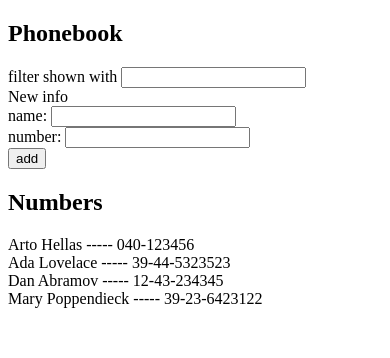
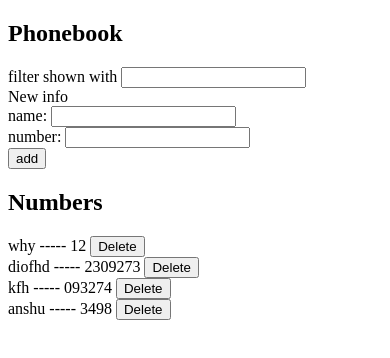
Before and after one commit to uday2005/fullstackonline-2025, a React (Vite) app in the folder part2/thephonebook/: page / in a window 390 px wide. Shown: the top 358 px of the page. Built offline with nearby package versions, Linux system fonts and the light colour scheme; data requests are answered from the project's data file.

Commit message:
done 2.12 to 2.15 the phonebook

```diff
--- a/part2/thephonebook/db.json
+++ b/part2/thephonebook/db.json
@@ -1,24 +1,24 @@
 {
-  "persons":[
+  "persons": [
     {
-      "name": "Arto Hellas",
-      "number": "040-123456",
-      "id": "1"
+      "name": "why",
+      "number": "12",
+      "id": "2a6c"
     },
     {
-      "name": "Ada Lovelace",
-      "number": "39-44-5323523",
-      "id": "2"
+      "id": "7055",
+      "name": "diofhd",
+      "number": "2309273"
     },
     {
-      "name": "Dan Abramov",
-      "number": "12-43-234345",
-      "id": "3"
+      "id": "c249",
+      "name": "kfh",
+      "number": "093274"
     },
     {
-      "name": "Mary Poppendieck",
-      "number": "39-23-6423122",
-      "id": "4"
+      "id": "ee23",
+      "name": "anshu",
+      "number": "3498"
     }
   ]
 }
--- a/part2/thephonebook/src/App.jsx
+++ b/part2/thephonebook/src/App.jsx
@@ -1,48 +1,104 @@
 import { useState , useEffect } from 'react'
-import reactLogo from './assets/react.svg'
-import viteLogo from '/vite.svg'
-import axios from 'axios'
 import Filter from './components/Filter';
 import PersonForm from './components/PersonForm';
 import Persons from './components/Persons';
 
+import personService from './services/persons';
+
+
 const App = () => {
   const [persons, setPersons] = useState([])
 
-  const hook = () => {
-    axios
-          .get("http://localhost:3001/persons")
-          .then(response => {
-            console.log("resposne fulfilled" ,response )
-            setPersons(response.data)
-          })
+  const fetchPersons = () => {
+        personService
+        .getAll()
+        .then(person => setPersons(person))
+          // .get("http://localhost:3001/persons")
+          // .then(response => {
+          //   console.log("resposne fulfilled" ,response )
+          //   setPersons(response.data)
+          // })
+  }
 
+
+  useEffect(fetchPersons , []);
+
+  const handleClick = (id) => {
+
+      if (window.confirm("Do you want to delete this user")) {
+          personService
+          .deleteP(id) // return the promise to delete
+          .then(() => {
+          setPersons(prev => prev.filter(p => p.id !== id)) // filter out the persons which is not with id it is being deletd
+                        })
+      } else {
+        return ;
+      }
   }
-  useEffect(hook , []);
 
+
+
+  // useEffect(deletePerson , [])
   const addPerson = (event) => {
     event.preventDefault();
-
-    const isAlready = persons.some(person => person.name === newName)
-      // we using some here as it is non-mutable  it means it does not change the array.
-      if (isAlready=== true){
-        alert(newName + " is already added to phonebook")
-        return;
-      }
-
     const newPerson = {
       name : newName,
-      id : persons.length + 1,
+      // id : persons.length + 1,
+      // Lets remove it and lets backend assign this itself not by ours
       number : numbers,
     };
 
-    const info= [...persons,newPerson];
-    // copy the persons list and then add new person in that list.
-    setPersons(info);
-    setNewName('');
-    setNumbers('');
+    const isAlready = persons.some(person => person.name === newName) && persons.some(person => person.number === numbers)
+      // we using some here as it is non-mutable  it means it does not change the array.
+      if (isAlready=== true){
+        alert(newName + " with same number is already added to phonebook")
+        console.log("isAlready condition reached" , persons.some(person => person.name === newName) && persons.some(person => person.number === numbers))
+        return;
+      }
+      else if(persons.some(person => person.name === newName))
+        {
+          console.log("name is only same no number same " ,persons.some(person => person.name === newName),persons.find(person => person.name === newName) )
+          const sameName = persons.find(person => person.name === newName)
+          if (window.confirm(sameName.name + " is already added to the phonebook ,replace the old one with new number"))
+          {
+          personService
+          .update(sameName.id , newPerson)
+          .then(updatedperson =>{
+              setPersons(prev =>
+                prev.map (p => (p.id === updatedperson.id) ? {...p , number : updatedperson.number}: p)
+              )
+            })
+          }
+          else
+            {
+            return ;
+            }
+          }
+      else{
 
-  }
+    personService
+    .create(newPerson)
+    .then(person => {
+      // const info= [...persons,person];
+      // // copy the persons list and then add new person in that list.
+      // setPersons(info);
+
+      // This can cause the problem if multiple adds happen quickly , this can become stale.
+      setPersons(prev => prev.concat(person));
+      setNewName('');
+      setNumbers('');
+
+
+    })
+      }
+
+
+
+    }
+
+
+
+
   const [newName, setNewName] = useState('')
   const [numbers , setNumbers] = useState('')
   const [namef , setNamef] = useState('')
@@ -63,7 +119,8 @@ const App = () => {
     setNamef(event.target.value);
   }
 
-  return (
+
+  return(
     <div>
       <h2>Phonebook</h2>
       <Filter onChange={handleNamef} value={namef}/>
@@ -75,7 +132,7 @@ const App = () => {
       onNumberChange={handleNumberChange}
                                         />
       <h2>Numbers</h2>
-      <Persons persons={persons} namef={namef}/>
+      <Persons persons={persons} namef={namef} onclick={handleClick}/>
     </div>
   )
 }
--- a/part2/thephonebook/src/components/Persons.jsx
+++ b/part2/thephonebook/src/components/Persons.jsx
@@ -3,7 +3,15 @@ const Persons = (props) => {
   return (
         props.persons
             .filter(person => person.name.toLowerCase().includes(props.namef.toLowerCase())) // filter expects a boolean check
-            .map(person => <div key = {person.id}> {person.name} ----- {person.number}</div>)
+            .map(person =>
+            <div key = {person.id}>
+            {person.name} ----- {person.number} {' '}
+            <button onClick={() => props.onclick(person.id)}> Delete </button>
+            {/* Here it should be like function not jut onclick(persion.id) as that will execuete instantely */}
+
+            </div>
+            )
+
   )
 }
 
--- /dev/null
+++ b/part2/thephonebook/src/services/persons.jsx
@@ -0,0 +1,30 @@
+import axios from 'axios'
+const baseUrl = "http://localhost:3001/persons"
+
+const getAll = () => {
+    const request = axios.get(baseUrl)
+    return request.then(response => response.data)
+}
+
+
+const create = (newObject) => {
+    const request = axios.post(baseUrl , newObject)
+    return request.then(response => response.data)
+}
+
+const update = (id , newObject) => {
+    const request = axios.put(`${baseUrl}/${id}`, newObject)
+    return request.then(response => response.data)
+}
+
+ const deleteP = (id) => {
+    return axios.delete(`${baseUrl}/${id}`)
+  }
+
+
+export default {
+    getAll : getAll,
+    create : create,
+    update : update,
+    deleteP : deleteP
+}
```
